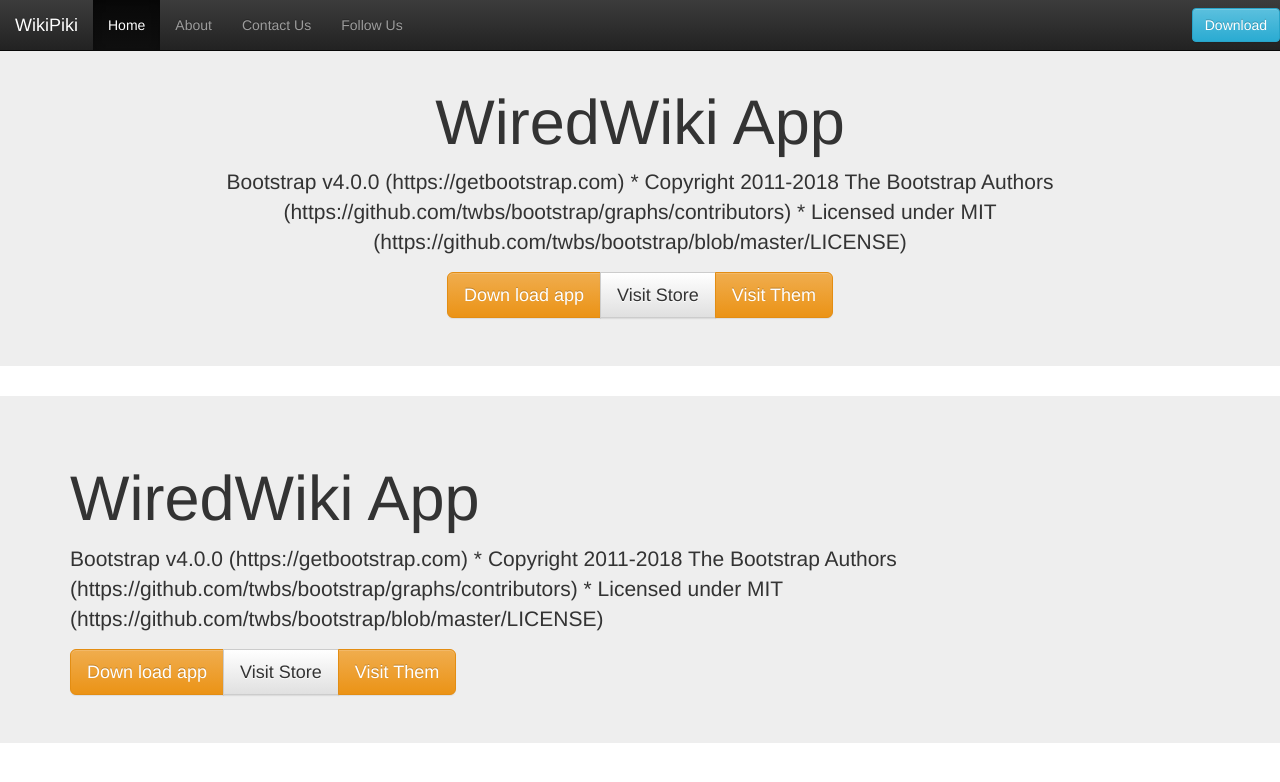
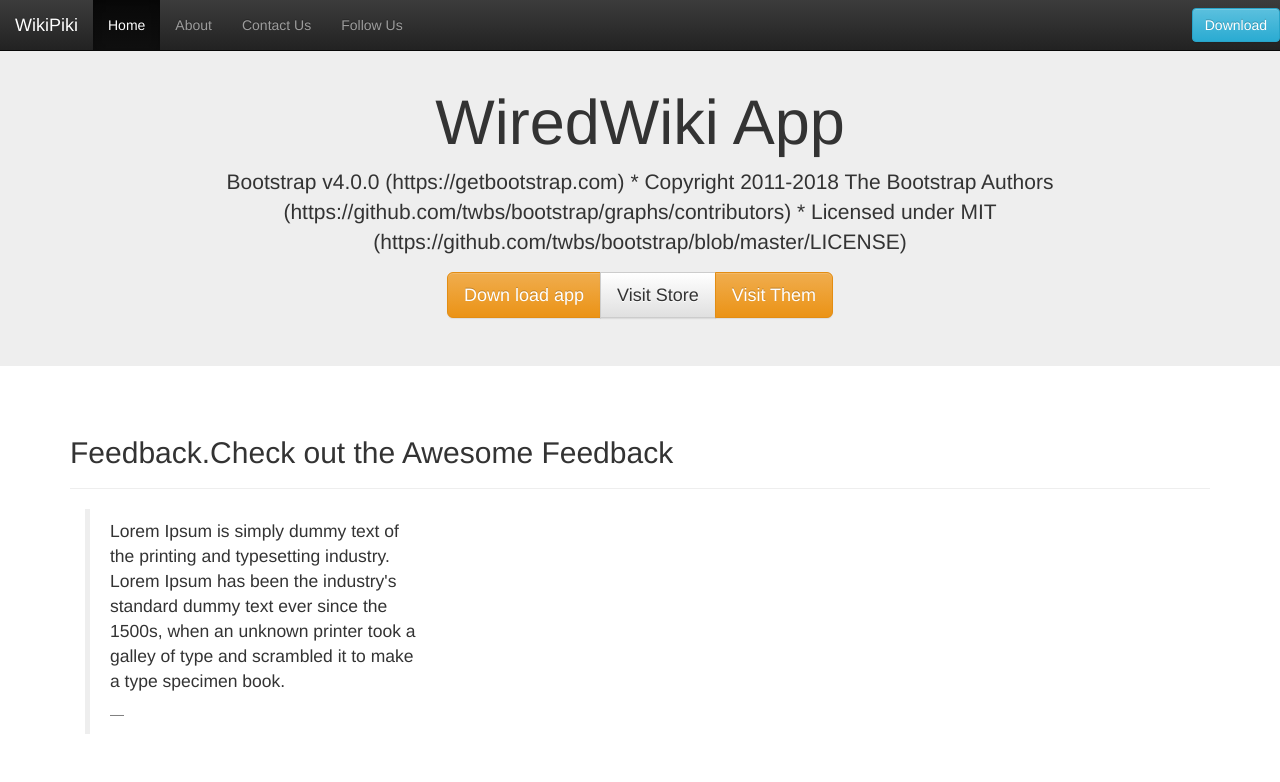
Before and after one commit to l2ray/sdfs, a plain HTML site: page index.html in a window 1280 px wide. Drawn offline with Linux system fonts and the light colour scheme.

Commit message:
first Commit

```diff
--- a/index.html
+++ b/index.html
@@ -50,18 +50,27 @@
 
             </div>
         </div>
-        <div class="jumbotron">
-            <div class="container">
-            <h1>WiredWiki App</h1>
-                <p> Bootstrap v4.0.0 (https://getbootstrap.com)
-  * Copyright 2011-2018 The Bootstrap Authors (https://github.com/twbs/bootstrap/graphs/contributors)
-  * Licensed under MIT (https://github.com/twbs/bootstrap/blob/master/LICENSE)</p>
-                <div class="btn-group">
-                    <a href="#" class="btn btn-lg btn-warning">Down load app</a>
-                    <a href="#" class="btn btn-lg btn-default">Visit Store</a>
-                    <a href="#" class="btn btn-lg btn-warning">Visit Them</a>
+        <div class="container">
+            <section>
+                <div class="page-header" id="Feedback">
+                    <h2>Feedback.<smal>Check out the Awesome Feedback</smal></h2>
                 </div>
-            </div>
+                <div class="container">
+                    <div class="row">
+                        <div class="col-lg-4">
+                            <blockquote>
+                                <p>
+                                    Lorem Ipsum is simply dummy text of the printing and typesetting industry. Lorem Ipsum has been the industry's standard dummy text ever since the 1500s, when an unknown printer took a galley of type and scrambled it to make a type specimen book.
+                                </p>
+                                <footer>
+
+                                </footer>
+                            </blockquote>
+                        </div>
+                    </div>
+                </div>
+
+            </section>
         </div>
 
 
```
